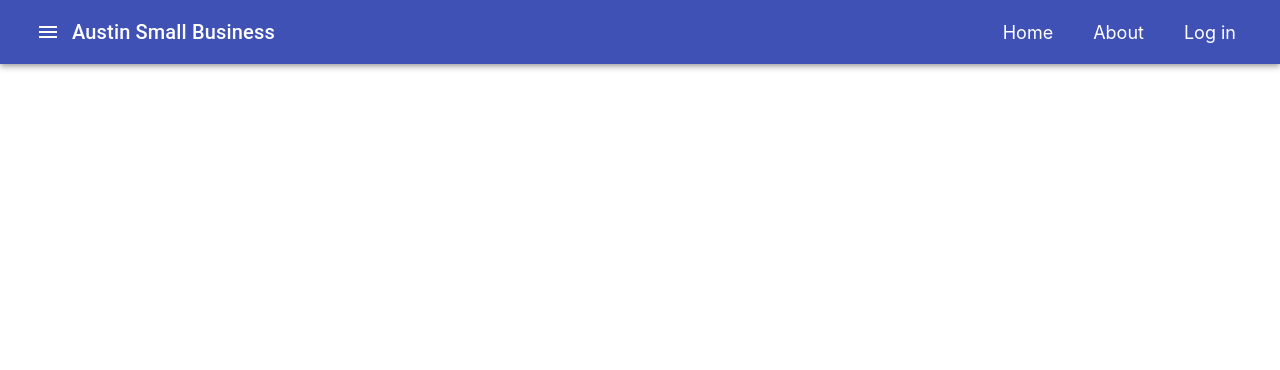
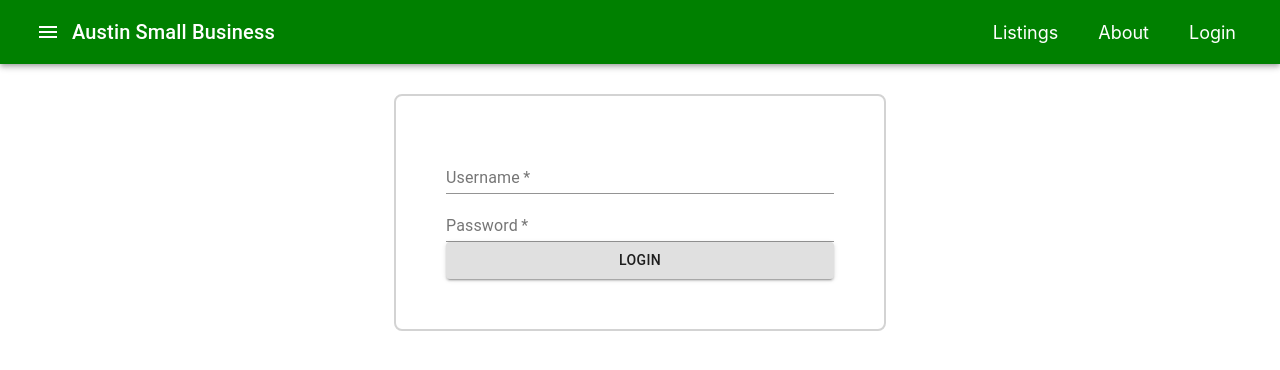
Before and after one commit to petegilk/small-business-app, a React (Create React App) app: page /login in a window 1280 px wide. Shown: the top 370 px of the page. Built offline with nearby package versions, Linux system fonts and the light colour scheme.

Commit message:
Begin redux structure, containers are next. Added restaurant objects to state

```diff
--- a/src/App.css
+++ b/src/App.css
@@ -17,6 +17,10 @@
   color: #61dafb;
 }
 
+.MuiToolbar-root {
+  background-color: green;
+}
+
 .nav-list {
   list-style: none;
   display: flex;
@@ -31,3 +35,12 @@ a {
 .nav-list-item {
   margin: auto 20px;
 }
+
+.login-form {
+  display: flex;
+  flex-direction: column;
+  padding: 50px;
+  margin: 30px;
+  border: 2px solid lightgray;
+  border-radius: 8px;
+}
--- a/src/Router.js
+++ b/src/Router.js
@@ -1,12 +1,33 @@
 import React from 'react'
-import { Switch, Route } from 'react-router'
+import { Switch, Route, Redirect } from 'react-router'
+import cookie from 'cookie'
+import Login from './components/Login'
+import Listings from './components/Listings'
+import Details from './components/Details'
+import AddListing from './components/AddListing'
+
+const checkAuth = () => {
+  const cookies = cookie.parse(document.cookie)
+  return cookies['loggedIn'] ? true : false
+}
+
+const ProtectedRoute = ({component: Component, ...rest}) => {
+  return (
+    <Route
+      {...rest}
+        render={(props) => checkAuth()
+        ? <Component {...props} />
+        : <Redirect to="/login" />}
+    />
+  )
+}
 
 const Router = () => {
   return (
     <Switch>
-      {/* <Route exact path='/' component={} />
-      <Route path='' component={} />
-      <Route path='' component={} /> */}
+      <Route path='/login' component={Login} />
+      <ProtectedRoute exact path='/' component={Listings} />
+      <ProtectedRoute path='/details' component={Details} />
     </Switch>
   )
 }
--- /dev/null
+++ b/src/components/AddListing.js
@@ -0,0 +1,11 @@
+import React from 'react'
+
+const AddListing = () => {
+  return (
+    <div className="add-listing">
+
+    </div>
+  )
+}
+
+export default AddListing
--- /dev/null
+++ b/src/components/Details.js
@@ -0,0 +1,9 @@
+import React from 'react'
+
+const Details = () => {
+  return (
+    <div>DETAILS PAGE</div>
+  )
+}
+
+export default Details
--- /dev/null
+++ b/src/components/Listings.js
@@ -0,0 +1,9 @@
+import React from 'react'
+
+const Listings = () => {
+  return (
+    <h1>HOME</h1>
+  )
+}
+
+export default Listings
--- /dev/null
+++ b/src/components/Login.js
@@ -0,0 +1,53 @@
+import React, { Component } from 'react'
+import { TextField, Button, Container } from '@material-ui/core'
+
+class Login extends Component {
+  state = {
+    username: '',
+    password: ''
+  }
+
+  handleTextChange = (e) => {
+    const state = { ...this.state }
+    state[e.target.name] = e.target.value
+    this.setState(state)
+  }
+
+  login = (e) => {
+    e.preventDefault()
+    document.cookie = 'loggedIn=true;max-age=60*1000'
+    window.location.replace('/')
+  }
+
+  render() {
+    return (
+      <div className='App'>
+        <Container maxWidth='sm'>
+          <form className='login-form' onSubmit={this.login}>
+            <TextField
+              required
+              onChange={this.handleTextChange}
+              value={this.state.username}
+              name="username"
+              label="Username"
+              type="text" />
+            <TextField
+              required
+              onChange={this.handleTextChange}
+              value={this.state.password}
+              name="password"
+              label="Password"
+              type="password" />
+            <Button
+              type="submit"
+              className="login-button"
+              variant='contained'
+              color="default">Login</Button>
+          </form>
+        </Container>
+      </div>
+    )
+  }
+}
+
+export default Login
--- a/src/components/Navigation.js
+++ b/src/components/Navigation.js
@@ -4,8 +4,9 @@ import MenuIcon from '@material-ui/icons/Menu'
 import { Link } from 'react-router-dom'
 
 const Navigation = () => {
+
   return (
-    <AppBar position="relative">
+    <AppBar position="relative" color="secondary">
             <Toolbar>
                 <IconButton color="inherit">
                     <MenuIcon />
@@ -16,14 +17,21 @@ const Navigation = () => {
                 <ul className="nav-list">
 
                     <li className="nav-list-item">
-                        <Link to="/Home">Home</Link>
+                        <Link to="/">Listings</Link>
                     </li>
                     <li className="nav-list-item">
-                        <Link to="/About">About</Link>
+                        <Link to="/about">About</Link>
                     </li>
                     <li className="nav-list-item">
-                        <Link to="">Log in</Link>
+                        <Link to="/login">Login</Link>
                     </li>
+                    {/* <li className="nav-list-item"
+                        onClick={() => {
+                            document.cookie = "loggedIn="
+                            window.location.replace("/login")
+                        }}>
+                        Logout
+                    </li> */}
 
                 </ul>
             </Toolbar>
--- /dev/null
+++ b/src/redux/reducers.js
@@ -0,0 +1,5 @@
+import { combineReducers } from 'redux'
+
+const listings = (state = []) => state
+
+export default combineReducers({ listings })
--- /dev/null
+++ b/src/redux/store.js
@@ -0,0 +1,5 @@
+import { createStore } from 'redux'
+import reducers from './reducers'
+import state from './state'
+
+export default createStore(reducers, state)
```
Also changed, not shown: src/redux/state.js (added, +28 -0 lines).
